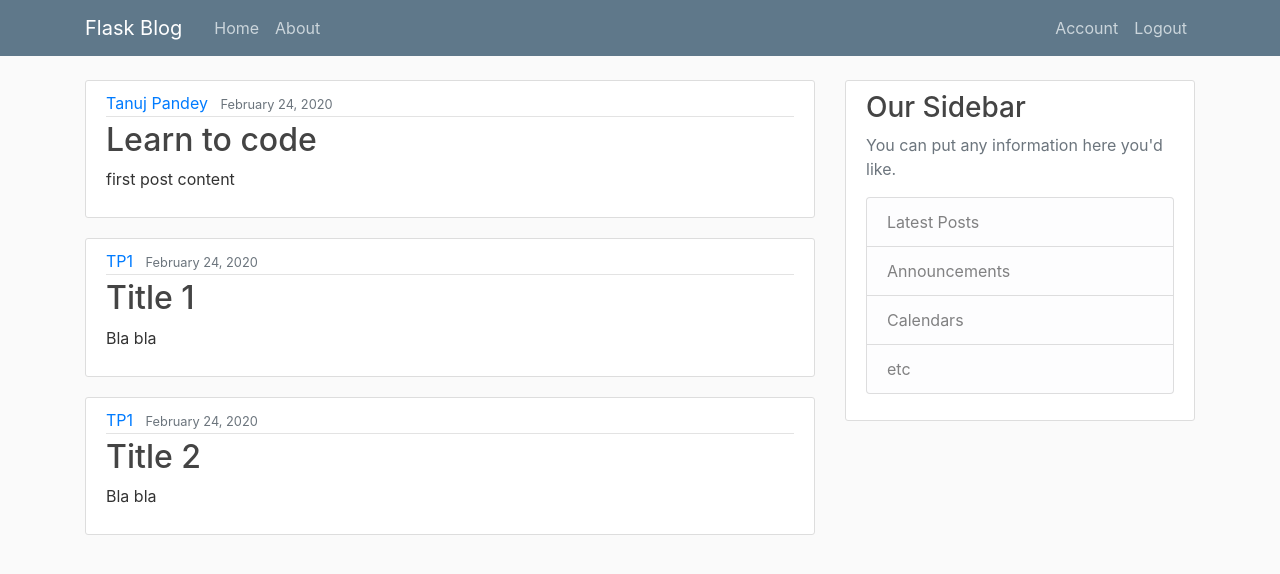
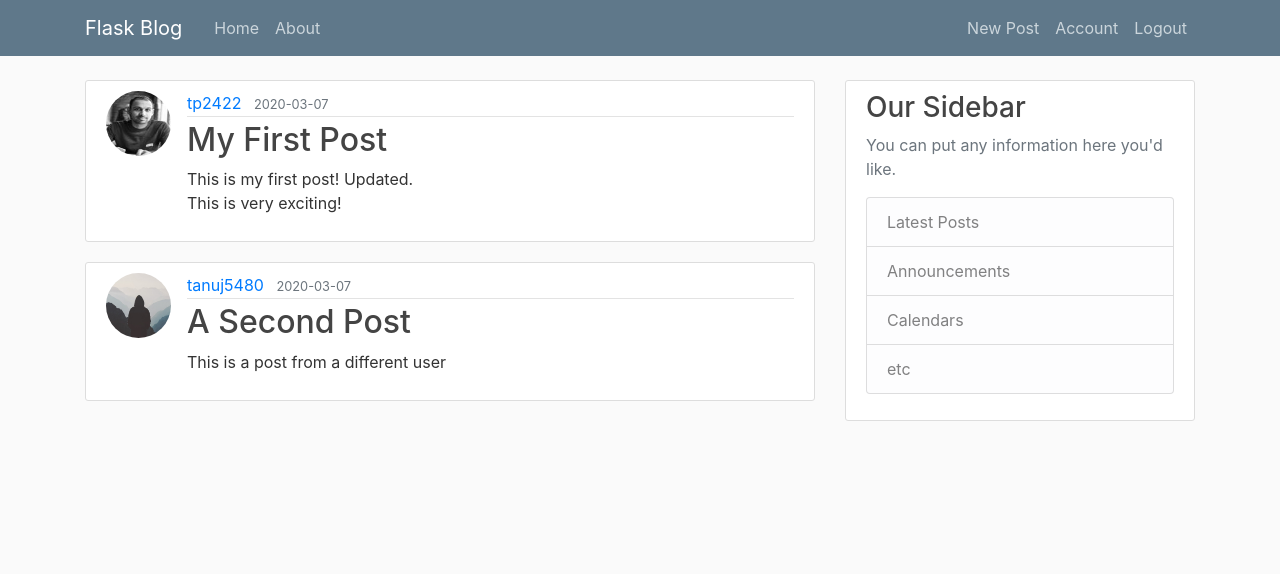
Before and after one commit to tanuj5480/Flask, a Flask app: page / in a window 1280 px wide. Shown: the top 574 px of the page. Run offline with Flask 2, Linux system fonts and the light colour scheme; a user stored in the database is signed in; data comes from the database, SQL or seed files in the repository; both versions use the stored data as it was after the commit; some libraries are stand-ins or nearby versions.

Commit message:
Creating post level code

```diff
--- a/flaskblog/routes.py
+++ b/flaskblog/routes.py
@@ -1,40 +1,20 @@
 import os
 import secrets
 from PIL import Image
-from flask import render_template, url_for, flash, redirect, request
+from flask import render_template, url_for, flash, redirect, request, abort
 from flaskblog import app, db, bcrypt
-from flaskblog.forms import RegistrationForm, LoginForm, UpdateAccountForm
+from flaskblog.forms import RegistrationForm, LoginForm, UpdateAccountForm, PostForm
 from flask_login import login_user, current_user, logout_user, login_required
 from flaskblog.models import User, Post
 
 
-posts = [
-	{
-		'author': 'Tanuj Pandey',
-		'title': 'Learn to code',
-		'content': 'first post content',
-		'date_posted': 'February 24, 2020'
-	},
-	{
-		'author': 'TP1',
-		'title': 'Title 1',
-		'content': 'Bla bla',
-		'date_posted': 'February 24, 2020'
-	},
-	{
-		'author': 'TP1',
-		'title': 'Title 2',
-		'content': 'Bla bla',
-		'date_posted': 'February 24, 2020'
-	}
 
-
-]
 
 @app.route('/')
 @app.route('/home')
 def home():
-    return render_template('home.html', posts=posts)
+	posts = Post.query.all()
+	return render_template('home.html', posts=posts)
 
 
 @app.route('/about')
@@ -110,3 +90,42 @@ def account():
 		form.email.data = current_user.email
 	image_file = url_for('static', filename='profile_pics/' + current_user.image_file)
 	return render_template('account.html', title='Account', image_file = image_file, form=form)
+
+
+@app.route('/post/new', methods=['GET', 'POST'])
+@login_required
+def new_post():
+	form = PostForm()
+	if form.validate_on_submit():
+		post = Post(title=form.title.data, content=form.content.data, author=current_user)
+		db.session.add(post)
+		db.session.commit()
+		flash('Your post has been created!', 'success')
+		return redirect(url_for('home'))
+	return render_template('create_post.html', title='New Post', form=form, legend='Update Post')
+
+
+
+@app.route('/post/<int:post_id>')
+def post(post_id):
+	post = Post.query.get_or_404(post_id)
+	return render_template('post.html', title = post.title, post = post)
+
+
+@app.route('/post/<int:post_id>/update', methods=['GET', 'POST'])
+@login_required
+def update_post(post_id):
+	post = Post.query.get_or_404(post_id)
+	if post.author != current_user:
+		abort(403)
+	form=PostForm()
+	if form.validate_on_submit():
+		post.title = form.title.data
+		post.content = form.content.data
+		db.session.commit()
+		flash('Your post has been updated!', 'success')
+		return redirect(url_for('post', post_id=post.id))
+	elif request.method == 'GET':
+		form.title.data = post.title
+		form.content.data = post.content
+	return render_template('create_post.html', title='Update Post', form=form, legend='Update Post')
--- a/flaskblog/templates/home.html
+++ b/flaskblog/templates/home.html
@@ -2,12 +2,13 @@
 {% block content %}
 	{% for post in posts%}
 		<article class="media content-section">
+		<img class="rounded-circle article-img" src="{{ url_for('static', filename='profile_pics/' + post.author.image_file) }}">
 		  <div class="media-body">
 		    <div class="article-metadata">
-		      <a class="mr-2" href="#">{{ post.author }}</a>
-		      <small class="text-muted">{{ post.date_posted }}</small>
+		      <a class="mr-2" href="#">{{ post.author.username }}</a>
+		      <small class="text-muted">{{ post.date_posted.strftime('%Y-%m-%d') }}</small>
 		    </div>
-		    <h2><a class="article-title" href="#">{{ post.title }}</a></h2>
+		    <h2><a class="article-title" href="{{ url_for('post', post_id=post.id) }}">{{ post.title }}</a></h2>
 		    <p class="article-content">{{ post.content }}</p>
 		  </div>
 		</article>
--- a/flaskblog/templates/layout.html
+++ b/flaskblog/templates/layout.html
@@ -32,8 +32,10 @@
 	        <!-- Navbar Right Side -->
 	        <div class="navbar-nav">
 	        	{% if current_user.is_authenticated %}
+  	        	 <a class="nav-item nav-link" href="{{ url_for('new_post') }}">New Post</a>
 	        	 <a class="nav-item nav-link" href="{{ url_for('account') }}">Account</a>
 		          <a class="nav-item nav-link" href="{{ url_for('logout') }}">Logout</a>
+
 	        	{% else %}
 		          <a class="nav-item nav-link" href="{{ url_for('login') }}">Login</a>
 		          <a class="nav-item nav-link" href="{{ url_for('register') }}">Register</a>
```
Also changed, not shown: flaskblog/forms.py (+6 -1 lines), flaskblog/templates/create_post.html (added, +40 -0 lines), flaskblog/templates/post.html (added, +14 -0 lines), flaskblog/site.db, 2 other files. Lines whose indentation alone changed are shown as unchanged.
